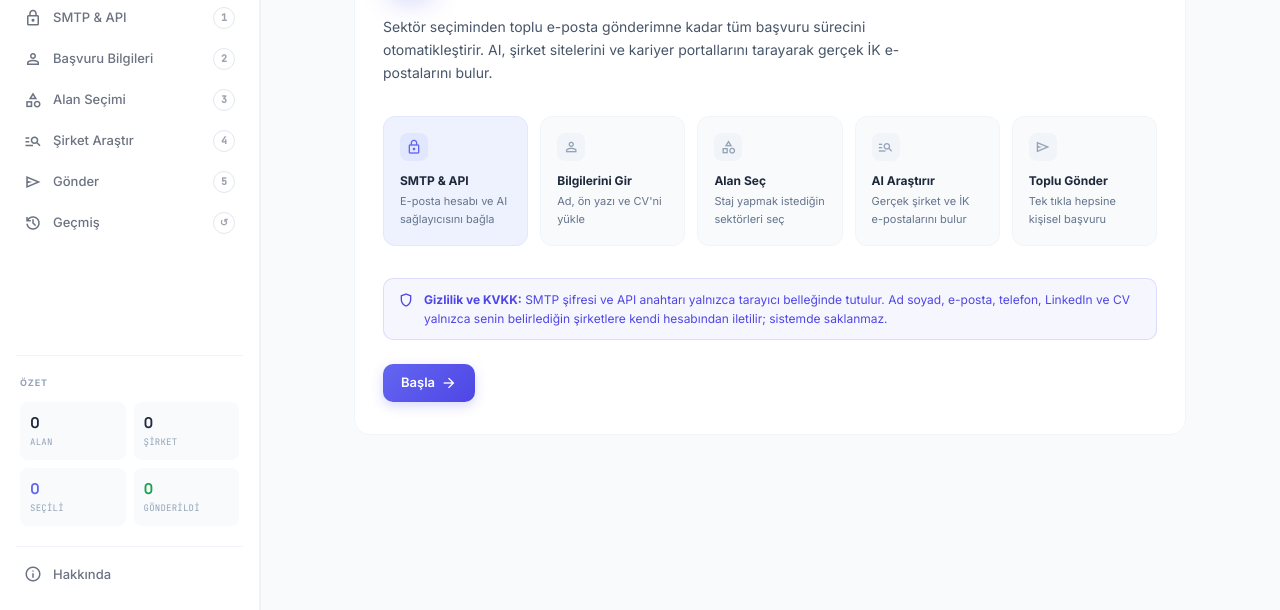
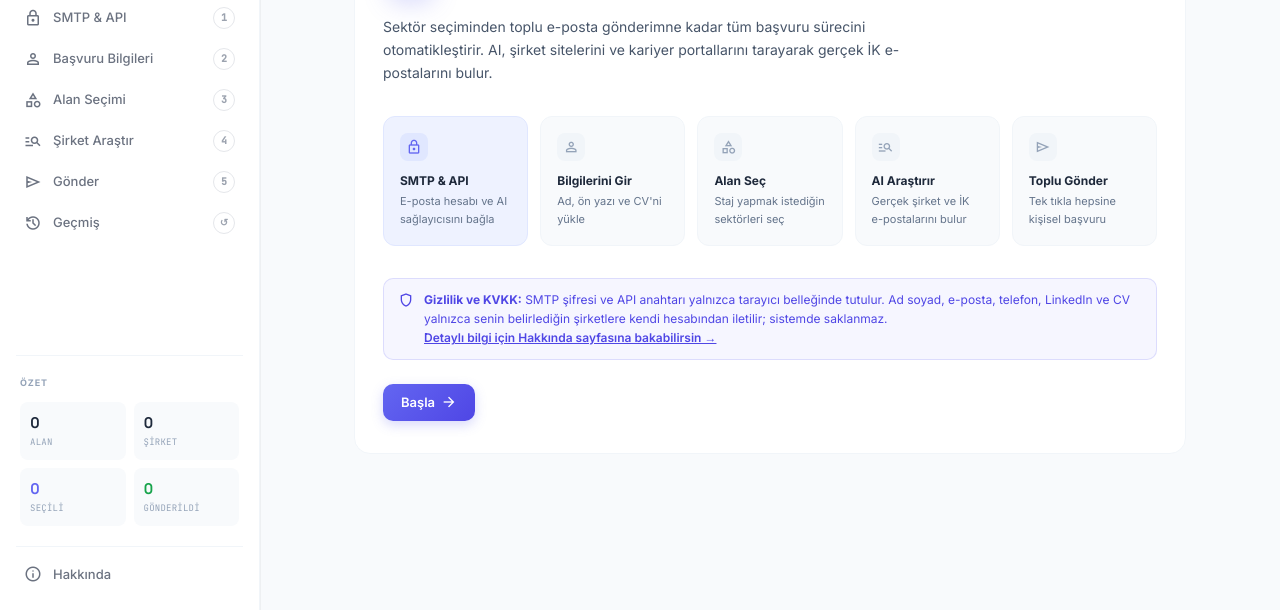
Before and after one commit to ahmet-sami-gul/Stajinator2000, a website: page public/stajinator.html in a window 1280 px wide. Shown: the part 190-800 px from the top of the page. Drawn offline with nearby package versions, Linux system fonts and the light colour scheme.

Commit message:
Add link to About page in privacy notice
Co-Authored-By: Claude Sonnet 4.6 <noreply@anthropic.com>

```diff
--- a/public/stajinator.html
+++ b/public/stajinator.html
@@ -467,7 +467,7 @@ select.field-input { cursor: pointer; }
         <!-- Privacy note -->
         <div class="notice notice-ind mb-6">
           <span class="material-symbols-outlined text-[16px] flex-shrink-0 mt-0.5">shield</span>
-          <div><strong>Gizlilik ve KVKK:</strong> SMTP şifresi ve API anahtarı yalnızca tarayıcı belleğinde tutulur. Ad soyad, e-posta, telefon, LinkedIn ve CV yalnızca senin belirlediğin şirketlere kendi hesabından iletilir; sistemde saklanmaz.</div>
+          <div><strong>Gizlilik ve KVKK:</strong> SMTP şifresi ve API anahtarı yalnızca tarayıcı belleğinde tutulur. Ad soyad, e-posta, telefon, LinkedIn ve CV yalnızca senin belirlediğin şirketlere kendi hesabından iletilir; sistemde saklanmaz. <button onclick="goAbout()" class="underline font-semibold hover:opacity-70 transition-opacity">Detaylı bilgi için Hakkında sayfasına bakabilirsin →</button></div>
         </div>
         <button class="btn-primary" onclick="go(1)">
           Başla
```
